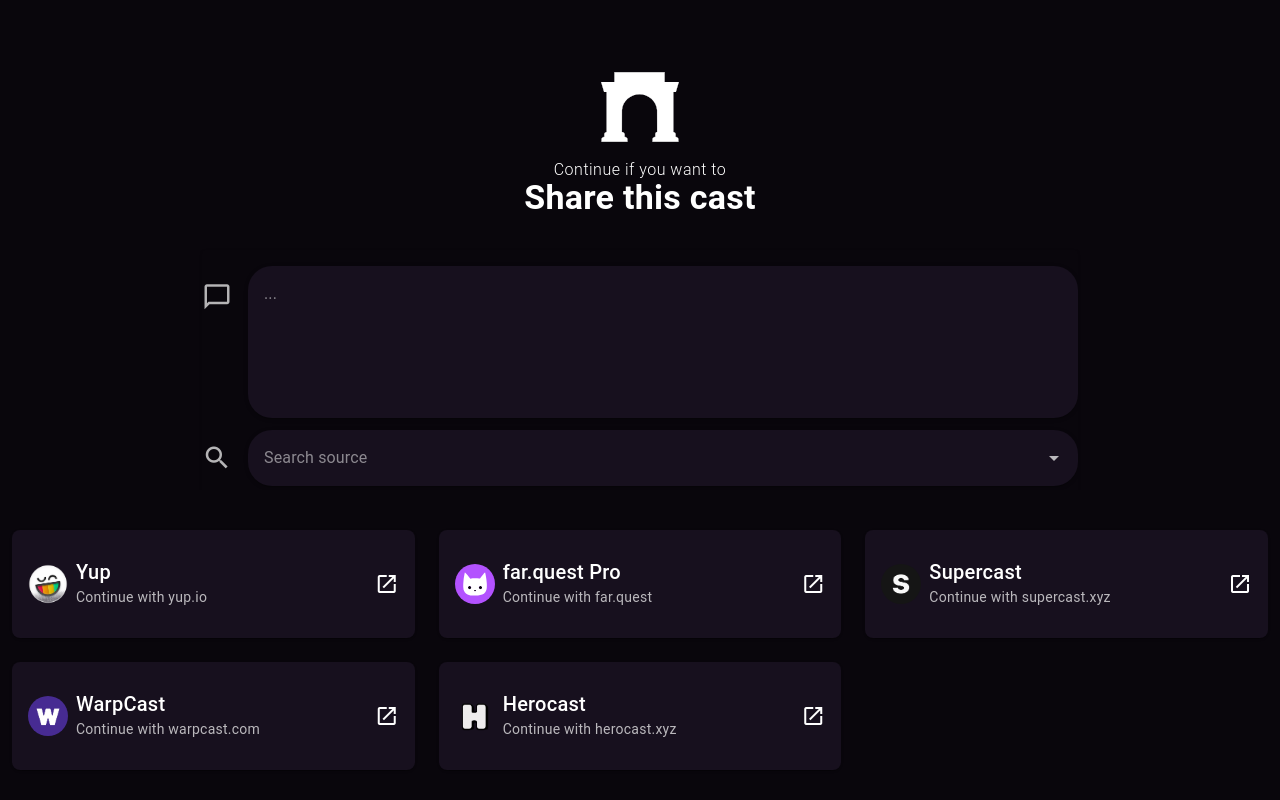
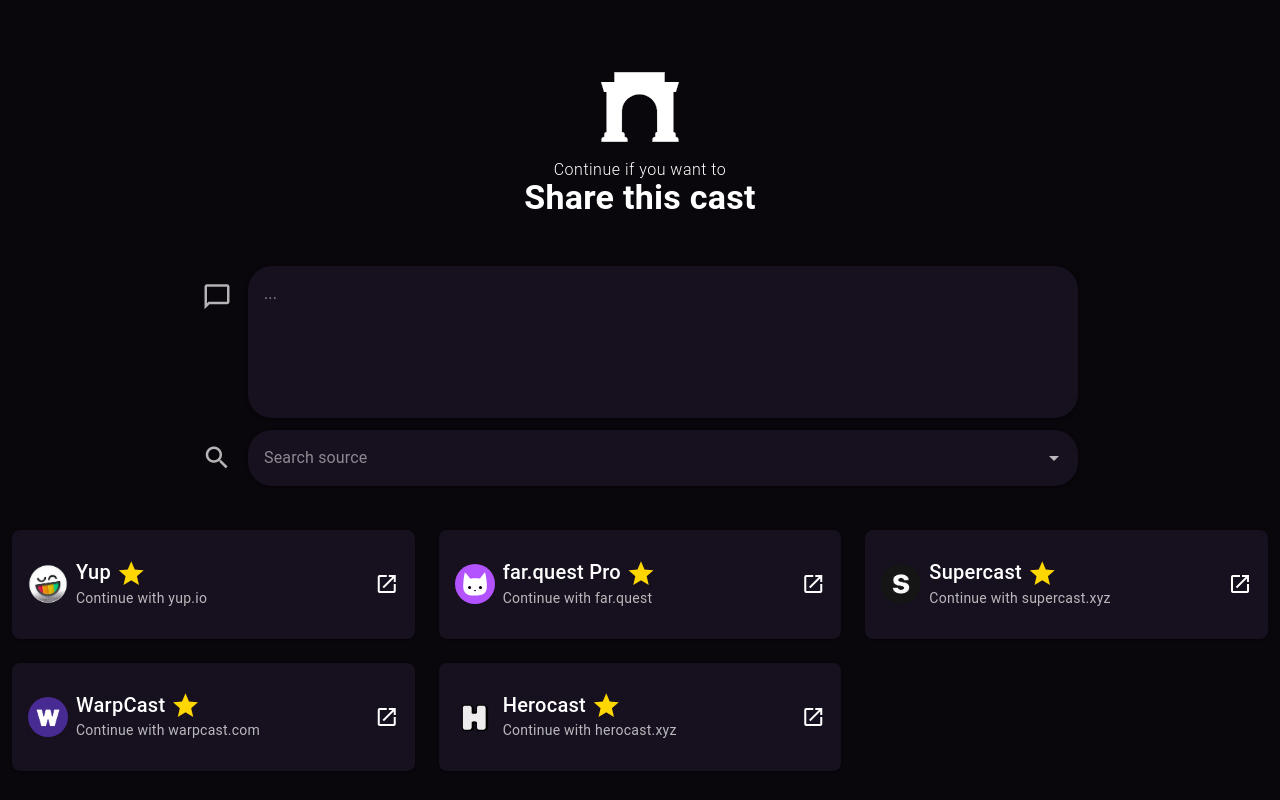
Before and after one commit to 0xSemicolon/composecastxyz, a Vue app: page / in a window 1280 px wide. Built offline with nearby package versions, Linux system fonts and the light colour scheme.

Commit message:
Getting ordering actually working and in a state that will be more manageable going forward. Pulled the order metadata forward so that the reasoning can be rendered on page.

```diff
--- a/src/components/ComposeScreen.vue
+++ b/src/components/ComposeScreen.vue
@@ -1,6 +1,5 @@
 <template>
   <v-responsive class="align-centerfill-height mx-auto pt-8" style="max-width: 900px">
-
     <ComposeHeader :referrerUrl="referrerUrl"></ComposeHeader>
 
     <v-row class="px-3 pt-4">
@@ -40,13 +39,13 @@
 
 <script setup lang="ts">
 import { ref, computed, defineProps, defineModel, watch } from "vue";
-import { orderedSources, ISource } from "@/sources/index";
+import { orderedSources, ISource, IOrderedSource } from "@/sources/index";
 
 const props = defineProps<{ referrerUrl: string | null; preferred: string[] }>();
 const text = defineModel<string>("text", { type: String });
 const embeds = defineModel<string[]>("embeds", { type: Array });
 
-const sources = computed<ISource[]>(() => {
+const sources = computed<IOrderedSource[]>(() => {
   return orderedSources({
     referrer: props.referrerUrl,
     preferences: props.preferred,
@@ -56,9 +55,9 @@ const sources = computed<ISource[]>(() => {
 const isShowingRedirectDialog = ref(false);
 const isShowingCopyFirstDialog = ref(false);
 const targetSourceKey = ref<string | null>(null);
-const targetSource = ref<ISource | null>(null);
+const targetSource = ref<IOrderedSource | null>(null);
 
-const chooseOption = (source: ISource | null) => {
+const chooseOption = (source: IOrderedSource | null) => {
   targetSource.value = source;
   targetSourceKey.value = source?.domain || null;
 };
@@ -69,7 +68,9 @@ watch(
     if (!sourceKey) {
       targetSource.value = null;
     } else {
-      const matchingSource = sources.value.find((s: ISource) => s.domain === sourceKey);
+      const matchingSource = sources.value.find(
+        (s: IOrderedSource) => s.domain === sourceKey
+      );
       targetSource.value = matchingSource || null;
     }
   },
@@ -96,11 +97,7 @@ watch(
   (url: string | null) => {
     if (!url || !sources.value) return;
     const [first] = sources.value;
-    if (
-      props.referrerUrl &&
-      first.preferenceCondition &&
-      first.preferenceCondition({ url: new URL(url) })
-    ) {
+    if (props.referrerUrl && first.isReferred) {
       chooseOption(first);
     }
   },
--- a/src/components/PromptCopySourceDialog.vue
+++ b/src/components/PromptCopySourceDialog.vue
@@ -59,7 +59,7 @@ import { IPromptCopySource } from "@/sources/types";
 
 const model = defineModel<boolean>();
 const props = defineProps<{
-  source: Object;
+  source: Object | null;
   text: string | undefined;
   embeds: string[] | undefined;
 }>();
--- a/src/components/RedirectSourceDialog.vue
+++ b/src/components/RedirectSourceDialog.vue
@@ -39,7 +39,7 @@ import { IRedirectSource } from "@/sources/types";
 
 const model = defineModel<boolean>();
 const props = defineProps<{
-  source: Object;
+  source: Object | null;
   text: string | undefined;
   embeds: string[] | undefined;
 }>();
--- a/src/components/SourceCard.vue
+++ b/src/components/SourceCard.vue
@@ -1,14 +1,21 @@
 <template>
   <v-card
-    class="py-4"
+    :class="{
+      'py-4': true,
+      preferred: !value.isReferred && value.isPreferred,
+      referred: value.isReferred,
+    }"
     color="surface"
     append-icon="mdi-open-in-new"
     rel="noopener noreferrer"
     rounded="lg"
     :subtitle="`Continue with ${value?.domain || '...'}`"
     target="_blank"
-    :title="value.productName || '...'"
   >
+    <template #title>
+      {{ value.productName || "..." }}
+      <v-icon color="#ffd700">mdi-star</v-icon>
+    </template>
     <template #prepend>
       <v-avatar v-if="value">
         <v-img :src="value.imageUrl"></v-img>
@@ -18,7 +25,19 @@
 </template>
 
 <script lang="ts" setup>
-import { defineProps } from 'vue'
-import { ISource } from "@/sources/index";
-defineProps<{ value: ISource | undefined }>();
+import { defineProps } from "vue";
+import { IOrderedSource } from "@/sources/index";
+defineProps<{ value: IOrderedSource | undefined }>();
 </script>
+
+<style scoped>
+.starred {
+  border: solid 1px gold
+}
+.preferred {
+  border: solid 1px #7a5d7a;
+}
+.referred {
+  border: solid 1px #800080;
+}
+</style>
--- a/src/pages/index.vue
+++ b/src/pages/index.vue
@@ -13,15 +13,10 @@ import { RouteLocationNormalizedLoaded, useRoute } from "vue-router";
 
 const route = useRoute();
 
-const cleanUrl = (url: string | undefined | null) => {
-  if (!url) return "";
-  if (url.startsWith("http://") || url.startsWith("https://")) return url;
-  return `https://${url}`;
-};
 const calcReferrer = (r: RouteLocationNormalizedLoaded) =>
-  document.referrer || cleanUrl(route.query["referrer"]?.toString());
+  document.referrer || route.query["referrer"]?.toString() || '';
 const calcPreferred = (r: RouteLocationNormalizedLoaded) =>
-  (route.query["preferred[]"]?.toString().split(",") || []).map((r:string) => cleanUrl(r));
+  (route.query["preferred[]"]?.toString().split(",") || []);
 const calcText = (r: RouteLocationNormalizedLoaded) =>
   route.query["text"]?.toString() || "";
 const calcEmbeds = (r: RouteLocationNormalizedLoaded) =>
--- a/src/sources/index.ts
+++ b/src/sources/index.ts
@@ -3,7 +3,10 @@ import supercast from './supercast';
 import yup from './yup';
 import farquest from './farquest';
 import herocast from './herocast';
-export type { ISource, IPromptCopySource, IRedirectSource, ISourceDetails } from './types';
+import type { ISource, IPromptCopySource, IRedirectSource, ISourceDetails } from './types';
+
+export type { ISource, IPromptCopySource, IRedirectSource, ISourceDetails }
+export type IOrderedSource = ISource & { isReferred: boolean; isPreferred: boolean };
 
 const ALL_SOURCES = [
     warpcast,
@@ -13,22 +16,60 @@ const ALL_SOURCES = [
     herocast
 ];
 
-export const orderedSources = (p: { referrer?: URL | string | null | undefined, preferences?: string[] | null | undefined }) => {
+const ONCE_RANDOMIZED_SOURCES = ALL_SOURCES.sort(() => 0.5 - Math.random());
+
+const toNormalizedUrl = (urlStringIsh: URL | string | null): URL | null => {
+    if (!urlStringIsh) return null;
+    if (typeof urlStringIsh === 'string') {
+        try {
+            if (!urlStringIsh.startsWith('http://') || !urlStringIsh.startsWith('https://')) {
+                return new URL(`https://${urlStringIsh}`);
+            }
+            return new URL(urlStringIsh);
+        } catch {
+            return null;
+        }
+    } else {
+        return urlStringIsh;
+    }
+}
+
+const REFERRAL_WEIGHT = ONCE_RANDOMIZED_SOURCES.length * 2;
+const PREFERRED_WEIGHT = ONCE_RANDOMIZED_SOURCES.length * 1;
+
+
+export const orderedSources = (p: { referrer?: URL | string | null | undefined, preferences?: URL[] | string[] | null | undefined }): IOrderedSource[] => {
+
     let { referrer, preferences } = p;
-    if (!referrer) {
-        return ALL_SOURCES.sort(() => 0.5 - Math.random());
+    if (!referrer && !preferences?.length) {
+        return ONCE_RANDOMIZED_SOURCES.map(s => ({ ...s, isReferred: false, isPreferred: false }));
     }
     if (typeof referrer === 'string') {
-        referrer = new URL(referrer);
+        referrer = toNormalizedUrl(referrer);
     }
-    return ALL_SOURCES
-        .map(a => ({
-            ...a,
-            isPreferred: a.preferenceCondition && a.preferenceCondition({ url: referrer })
-        }))
-        .sort((a, b) => {
-            if (a.isPreferred === b.isPreferred) return 0.5 - Math.random();
-            else if (a.isPreferred) return -1;
-            else return 1;
+    if (preferences?.length) {
+        preferences = preferences
+            .map((p: URL | string) => toNormalizedUrl(p))
+            .filter(p => p) as URL[];
+    }
+    const matches = ONCE_RANDOMIZED_SOURCES
+        .map((a, i) => {
+            const isReferred = referrer
+                ? !!(a.preferenceCondition && a.preferenceCondition({ url: referrer }))
+                : false;
+            const isPreferred = preferences?.length
+                ? !!(preferences.find(p => a.preferenceCondition && a.preferenceCondition({ url: p as URL })))
+                : false;
+            const INDEX_WEIGHT = ONCE_RANDOMIZED_SOURCES.length - i + 1;
+            const weight = (isReferred ? REFERRAL_WEIGHT : 0) + (isPreferred ? PREFERRED_WEIGHT : 0) + INDEX_WEIGHT;
+            return {
+                ...a,
+                isReferred,
+                isPreferred,
+                weight
+            };
         });
+    const sorted = matches.sort((a, b) => b.weight - a.weight);
+    console.log(sorted);
+    return sorted;
 };
```
